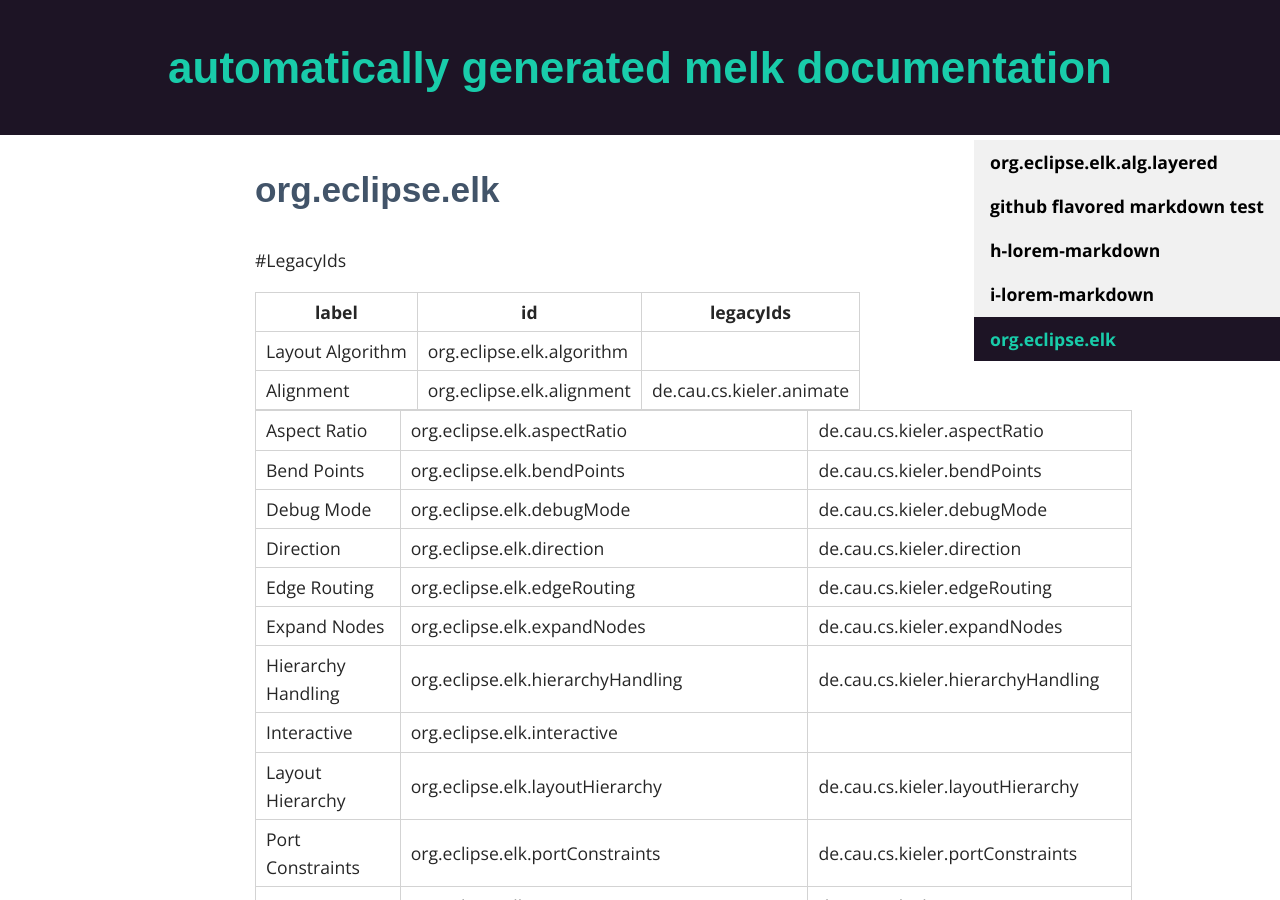
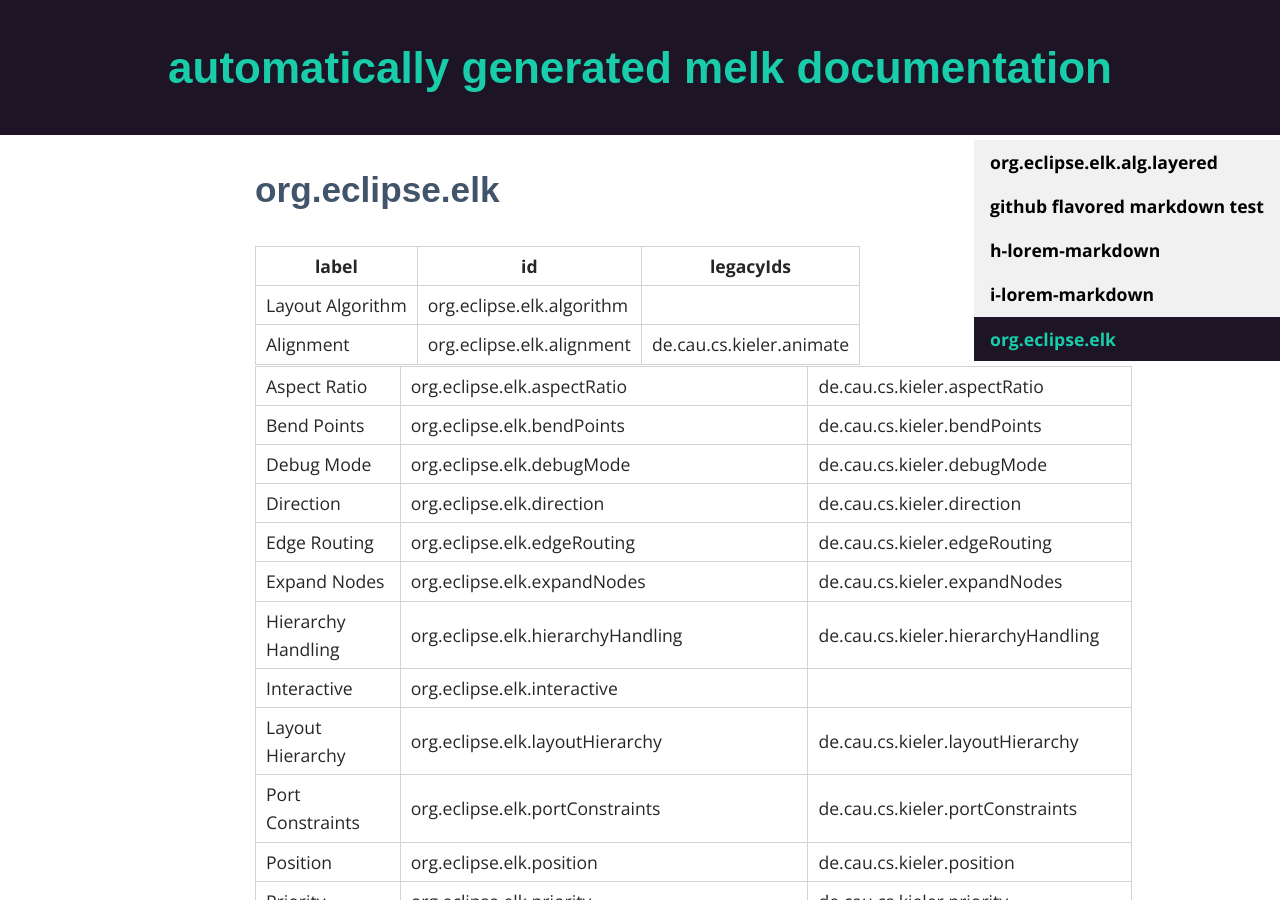
Before and after one commit to DAGobertGans/docgen, a Jekyll site: the page built from _pages/org_eclipse_elk.md, in a window 1280 px wide and 900 px high. Built offline with Jekyll 4.4.1, drawn with Linux system fonts in a browser that asks for light colours; some web fonts are replaced.

Commit message:
Update org_eclipse_elk.md

```diff
--- a/_pages/org_eclipse_elk.md
+++ b/_pages/org_eclipse_elk.md
@@ -2,10 +2,10 @@
 layout: page
 title: org.eclipse.elk
 ---
-#LegacyIds
 
-|label | id | legacyIds|
-|----|----|----|
+
+| label | id | legacyIds |
+| ----- | -- | --------- |
 |Layout Algorithm | org.eclipse.elk.algorithm | |
 |Alignment | org.eclipse.elk.alignment | de.cau.cs.kieler.animate |
 
```
